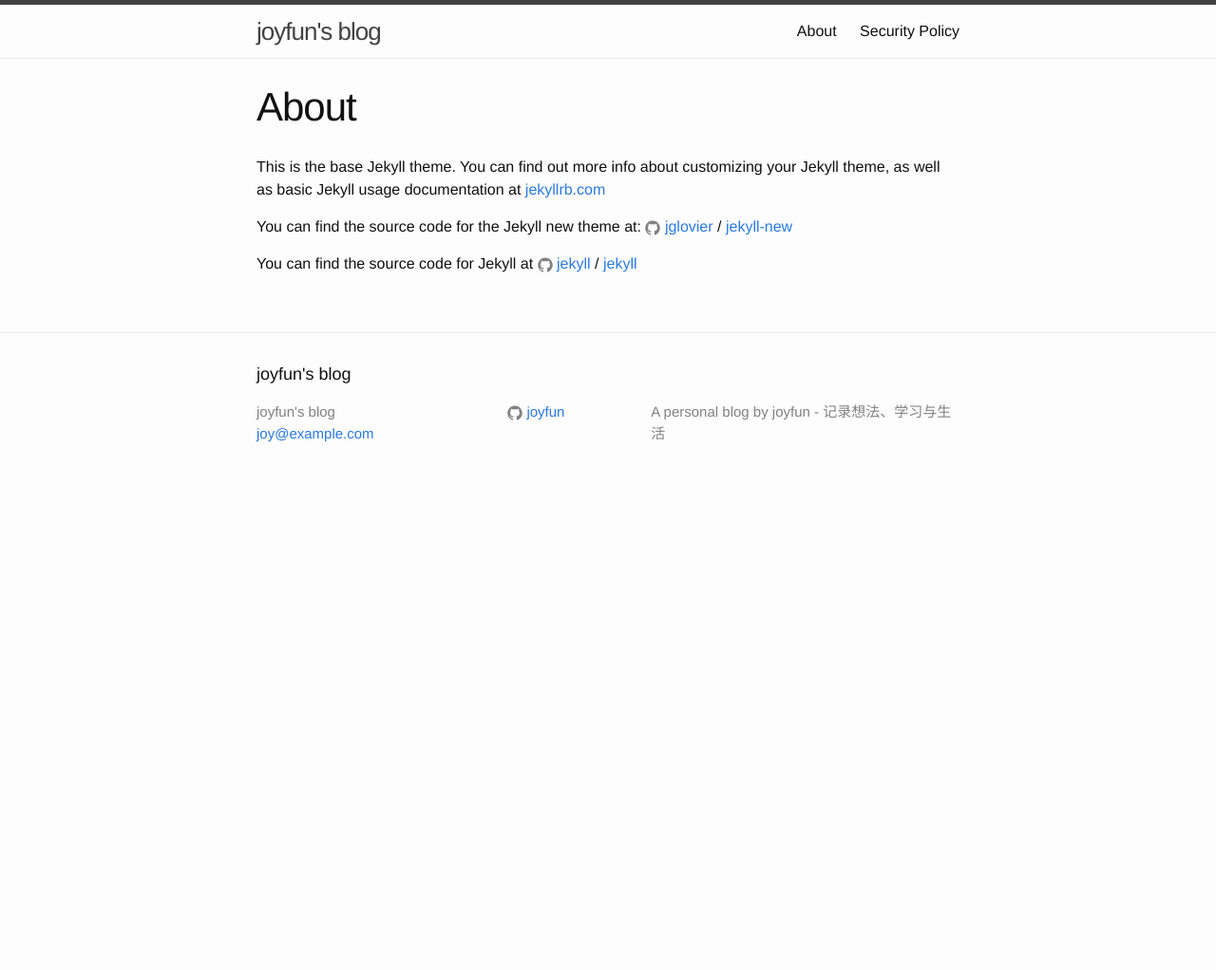
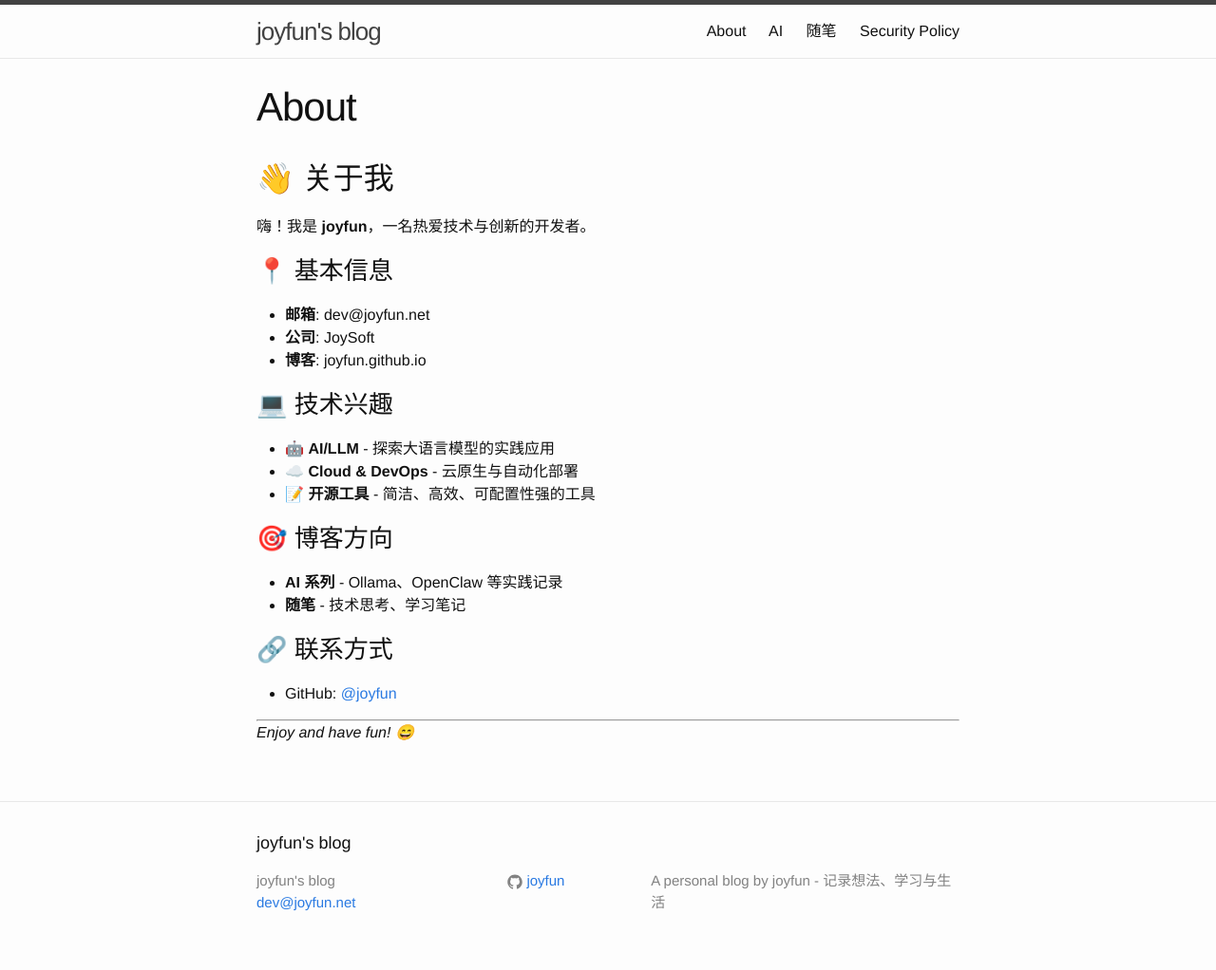
Before and after one commit to joyfun/joyfun.github.io, a Jekyll site: the page built from about.md, in a window 1280 px wide. Shown: the whole page at 95% size. Built offline with Jekyll 4.4.1, drawn with Linux system fonts in a browser that asks for light colours; before the commit the page ends 900 px from its top, so only the background shows below that.

Commit message:
重构：更新 About 页面，删除旧文章，添加分类导航（随笔、AI）

```diff
--- a/_config.yml
+++ b/_config.yml
@@ -7,7 +7,7 @@
 
 # Site settings
 title: joyfun's blog
-email: joy@example.com
+email: dev@joyfun.net
 description: "A personal blog by joyfun - 记录想法、学习与生活"
 baseurl: ""
 url: "https://joyfun.github.io"
@@ -24,3 +24,10 @@ highlighter: rouge
 plugins:
   - jekyll-feed
   - jekyll-seo-tag
+
+# Categories
+categories:
+  - name: 随笔
+    url: /随笔/
+  - name: AI
+    url: /AI/
--- a/about.md
+++ b/about.md
@@ -4,12 +4,27 @@ title: About
 permalink: /about/
 ---
 
-This is the base Jekyll theme. You can find out more info about customizing your Jekyll theme, as well as basic Jekyll usage documentation at [jekyllrb.com](http://jekyllrb.com/)
+## 👋 关于我
 
-You can find the source code for the Jekyll new theme at:
-{% include icon-github.html username="jglovier" %} /
-[jekyll-new](https://github.com/jglovier/jekyll-new)
+嗨！我是 **joyfun**，一名热爱技术与创新的开发者。
 
-You can find the source code for Jekyll at
-{% include icon-github.html username="jekyll" %} /
-[jekyll](https://github.com/jekyll/jekyll)
+### 📍 基本信息
+- **邮箱**: dev@joyfun.net
+- **公司**: JoySoft
+- **博客**: joyfun.github.io
+
+### 💻 技术兴趣
+- 🤖 **AI/LLM** - 探索大语言模型的实践应用
+- ☁️ **Cloud & DevOps** - 云原生与自动化部署
+- 📝 **开源工具** - 简洁、高效、可配置性强的工具
+
+### 🎯 博客方向
+- **AI 系列** - Ollama、OpenClaw 等实践记录
+- **随笔** - 技术思考、学习笔记
+
+### 🔗 联系方式
+- GitHub: [@joyfun](https://github.com/joyfun)
+
+---
+
+*Enjoy and have fun! 😄*
```
Also changed, not shown: AI/index.html (added, +21 -0 lines), _posts/2016-08-07-welcome-to-jekyll.markdown (deleted, +0 -25 lines), _posts/2026-03-12-find-the-bad-ball.md (+1 -1 lines), _posts/2026-03-12-hello-world.md (deleted, +0 -28 lines), 随笔/index.html (added, +21 -0 lines).
